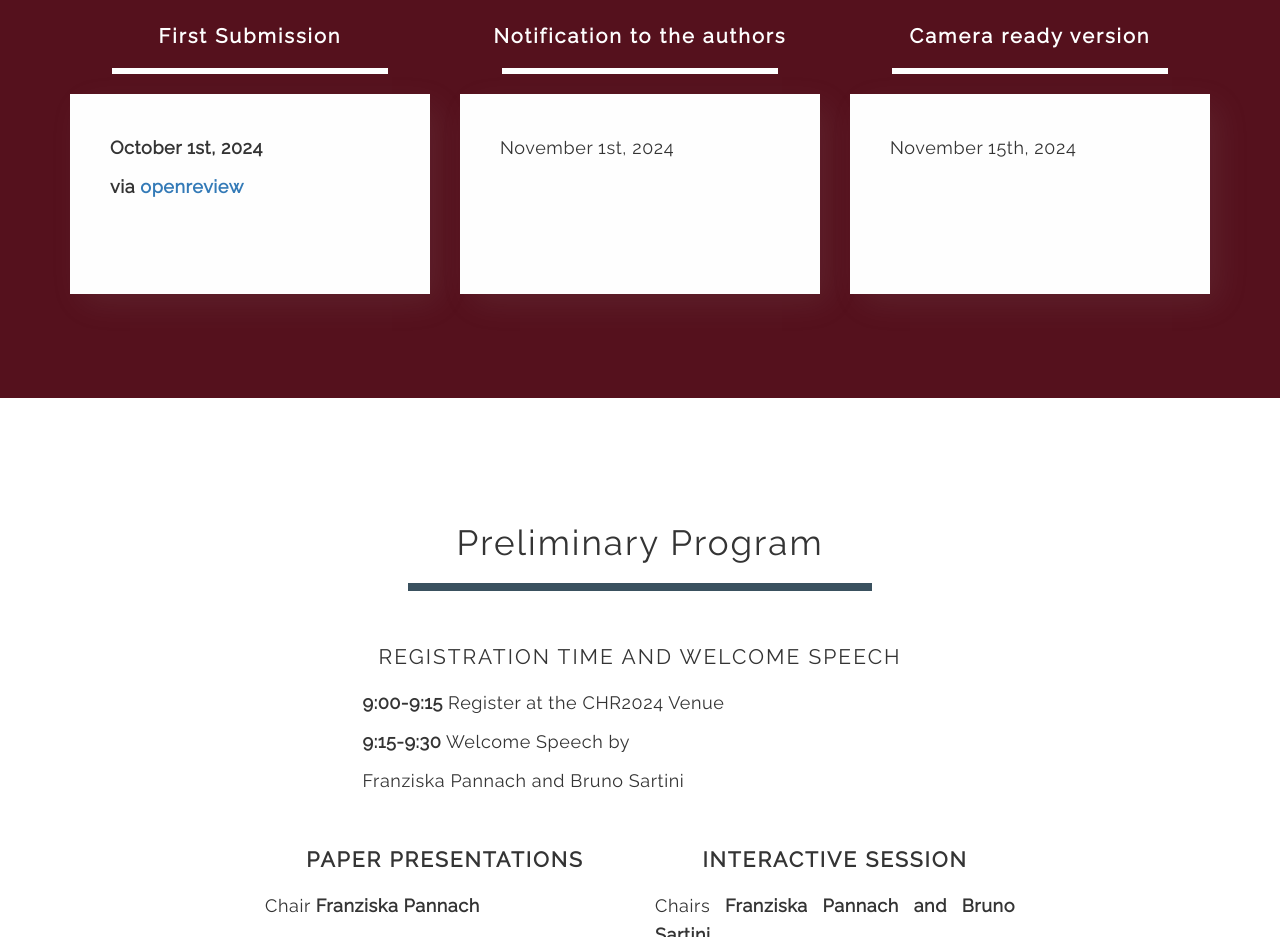
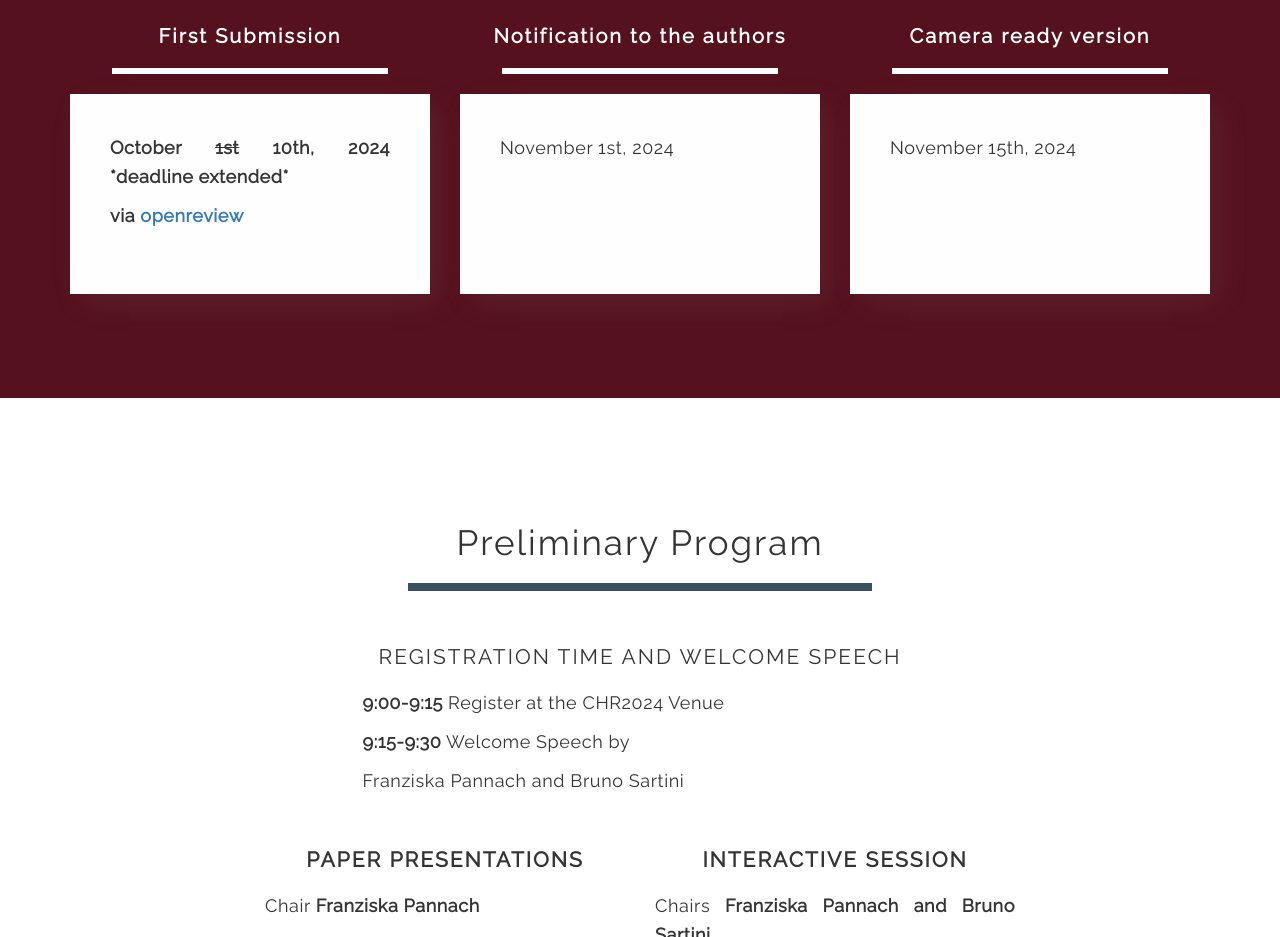
Before and after one commit to dm4myth/dm4myth.github.io, a plain HTML site: page index.html in a window 1280 px wide. Shown: the part 1920-2857 px from the top of the page. Drawn offline with nearby package versions, Linux system fonts and the light colour scheme.

Commit message:
Update index.html
deadline extension

```diff
--- a/index.html
+++ b/index.html
@@ -112,7 +112,7 @@
                         <hr class="color-white hr-card">
                         <div class="thumbnail">
                             <div class="caption">
-                              <p class="color-black justify p-section"><span class="bold">October 1st, 2024 </span> </p>
+                              <p class="color-black justify p-section"><span class="bold">October <s>1st</s> 10th, 2024 *deadline extended* </span> </p>
                               <p class="color-black justify p-section"><span class="bold">via <a href="https://openreview.net/group?id=computational-humanities-research.org/CHR/2024/Workshop/dm4myth#tab-recent-activity">openreview</a></span> </p>
                             </div>
                         </div>
```
